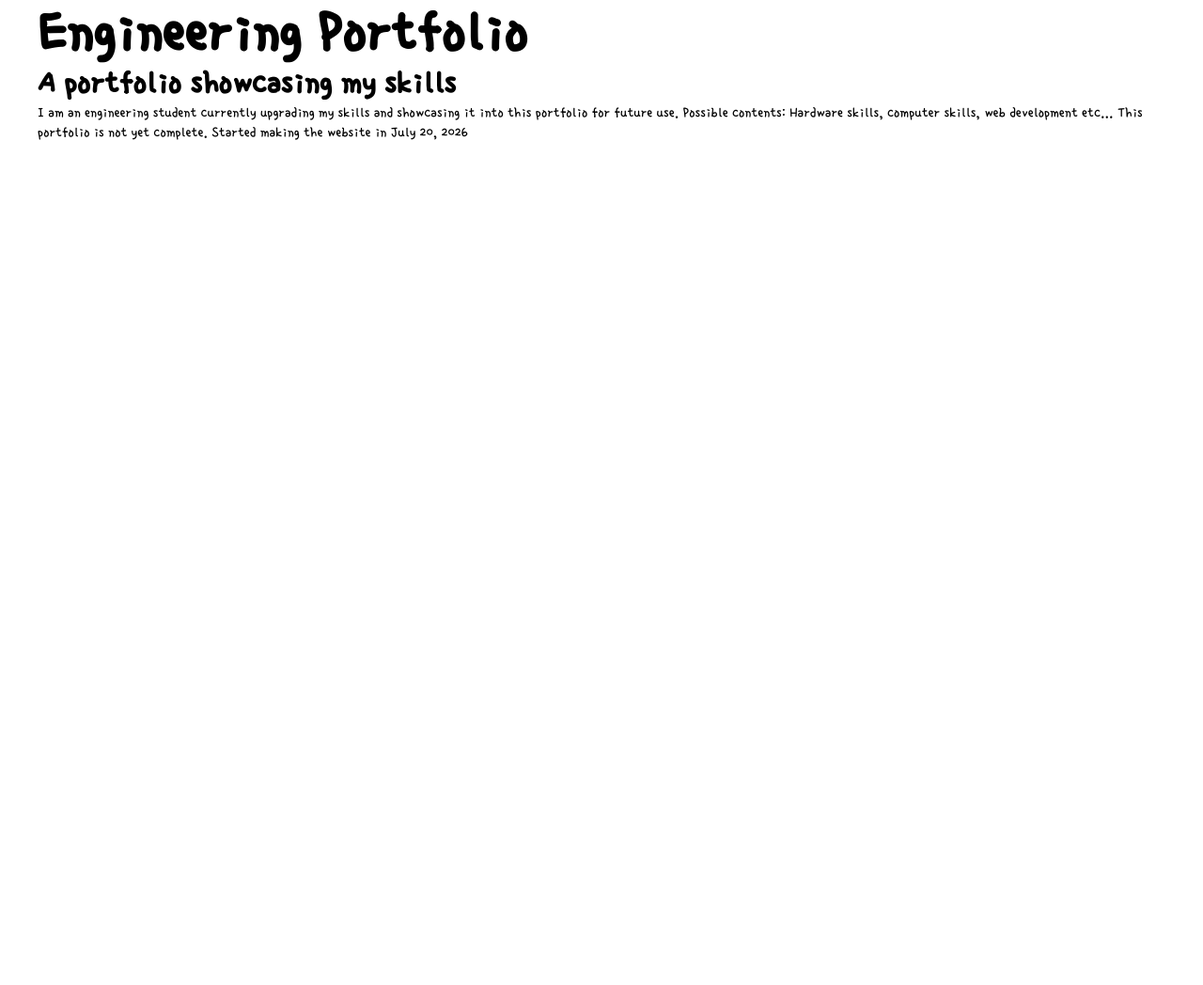
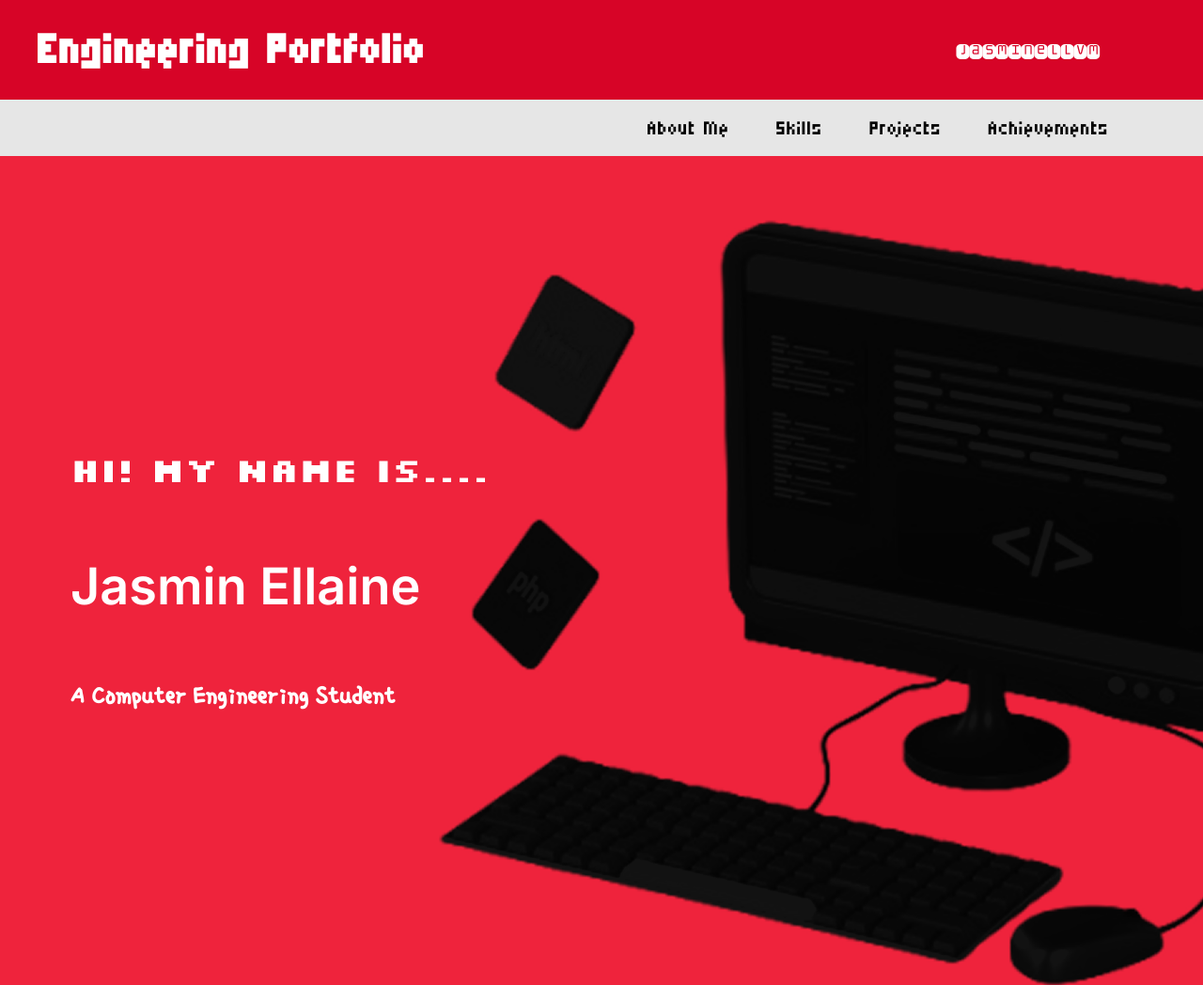
Before and after one commit to jasminellvm/jasminellvm.github.io, a plain HTML site: page index.html in a window 1280 px wide. Shown: the top 1048 px of the page at 94% size. Before the commit the page ends 800 px from the top, so only its background shows below. Drawn offline with Linux system fonts and the light colour scheme.

Commit message:
Hero Section and Image Files Relocation

```diff
--- a/index.html
+++ b/index.html
@@ -2,26 +2,113 @@
 <html lang="en">
   <head>
     <meta charset="UTF-8" />
-    <meta name="viewport" content="width=device-width, initial-scale=1.0" />
+    <meta name="viewport" content="width=device-width, initial-scale=1.0"/>
     <title>Engineering Portfolio</title>
-    <link rel="stylesheet" href="/style.css" />
+    <link rel="stylesheet" href="/style.css"/>
     <script src="/script.js" defer></script>
-    <link rel="icon" type="image/png" href="/favicon-96x96.png" sizes="96x96" />
-    <link rel="icon" type="image/svg+xml" href="/favicon.svg" />
-    <link rel="shortcut icon" href="/favicon.ico" />
-    <link rel="apple-touch-icon" sizes="180x180" href="/apple-touch-icon.png" />
-    <link rel="manifest" href="/site.webmanifest" />
+    <link rel="icon" type="image/png" href="/favicon/favicon-96x96.png" sizes="96x96" />
+    <link rel="icon" type="image/svg+xml" href="/favicon/favicon.svg" />
+    <link rel="shortcut icon" href="/favicon/favicon.ico" />
+    <link rel="apple-touch-icon" sizes="180x180" href="/favicon/apple-touch-icon.png" />
+    <link rel="manifest" href="/favicon/site.webmanifest" />
   </head>
+
   <body>
-    <div class="wrapper">
-      <h1>Engineering Portfolio</h1>
-      <h2>A portfolio showcasing my skills</h2>
-      <p>
-        I am an engineering student currently upgrading my skills and showcasing
-        it into this portfolio for future use. Possible contents: Hardware skills,
-        computer skills, web development etc... This portfolio is not yet
-        complete. Started making the website in July 20, 2026
-      </p>
-    </div>
+    <header id="main-header">
+      <div class="header">
+        <div class = "max-width">
+          <!-- COMPONENT 1: The Title -->
+          <h1 class="logo">Engineering Portfolio</h1>
+          <span class="name">jasminellvm</span>   <!-- to be on same row -->
+        </div>
+      </div>
+        <!-- COMPONENT 2: Navigation -->
+      <nav class="top-nav">
+        <div class="max-width">
+          <a href="#aboutme">About Me</a>
+          <a href="#skills">Skills</a>
+          <a href="#projects">Projects</a>
+          <a href="#achievements">Achievements</a>
+        </div>
+      </nav>
+    </header>
+
+    <main>
+      <section class="hero" id="hero">
+        <div class="max-width">
+          <div class="hero-content">
+            <div class="greet-first-line">
+              <h1>Hi! My name is....</h1>
+            </div>
+            <div class="greet-second-line">
+              <h2>Jasmin Ellaine</h2>
+            </div>
+            <div class="greet-third-line">
+              <h3>A Computer Engineering Student</h3>
+            </div>
+          </div>
+        </div>
+      </section>
+      <!-- 1. ABOUT ME SECTION -->
+      <section class="aboutme" id="aboutme">
+        <div class="max-width">
+          <h2>About Me</h2>
+          <p>Your paragraph text goes here...</p>
+        </div>
+      </section>
+
+      <!-- 2. SKILLS SECTION -->
+      <section class="skills" id="skills">
+        <div class="max-width">
+          <h2>Skills</h2>
+          <p>Your skills list goes here...</p>
+        </div>
+      </section>
+
+      <!-- 3. PROJECTS SECTION -->
+      <section class="projects" id="projects">
+        <div class="max-width">
+          <h2>Projects</h2>
+          <p>Your skills list goes here...</p>
+        </div>
+      </section>
+
+      <!-- 4. ACHIEVEMENTS SECTION -->
+      <section class="achievements" id="achievements">
+        <div class="max-width">
+          <h2>Achievements</h2>
+          <p>Your skills list goes here...</p>
+        </div>
+      </section>
+    </main>
+
+    <footer aria-label="Contact and Social Media">
+      <!-- The invisible label for screen readers -->
+      <div class="max-width">
+        <div class="social-icons-container">
+          <!-- Gmail Link -->
+          <a
+            href="mailto:manguray.jasminellaine@gmail.com"
+            target="_blank"
+            rel="noopener"
+          >
+            <img src="/img/gmail-logo.svg" alt="Google Email" />
+            <!-- Mandatory alt text for the icon -->
+          </a>
+
+          <!-- GitHub Link -->
+          <a href="https://github.com" target="_blank" rel="noopener">
+            <img src="/img/github-logo.svg" alt="GitHub Profile" />
+            <!-- Mandatory alt text for the icon -->
+          </a>
+
+          <!-- LinkedIn Link -->
+          <a href="https://linkedin.com" target="_blank" rel="noopener">
+            <img src="/img/linkedin-logo.svg" alt="LinkedIn Profile" />
+            <!-- Mandatory alt text for the icon -->
+          </a>
+        </div>
+      </div>
+    </footer>
   </body>
 </html>
--- a/style.css
+++ b/style.css
@@ -1,51 +1,50 @@
-@layer global {
 /* micro-5-regular - latin */
 @font-face {
   font-display: swap; /* Check https://developer.mozilla.org/en-US/docs/Web/CSS/@font-face/font-display for other options. */
-  font-family: 'Micro 5';
+  font-family: "Micro 5";
   font-style: normal;
   font-weight: 400;
-  src: url('/fonts/micro-5-v2-latin-regular.woff2') format('woff2'); /* Chrome 36+, Opera 23+, Firefox 39+, Safari 12+, iOS 10+ */
+  src: url("/fonts/micro-5-v2-latin-regular.woff2") format("woff2"); /* Chrome 36+, Opera 23+, Firefox 39+, Safari 12+, iOS 10+ */
 }
 /* monofett-regular - latin */
 @font-face {
   font-display: swap; /* Check https://developer.mozilla.org/en-US/docs/Web/CSS/@font-face/font-display for other options. */
-  font-family: 'Monofett';
+  font-family: "Monofett";
   font-style: normal;
   font-weight: 400;
-  src: url('/fonts/monofett-v24-latin-regular.woff2') format('woff2'); /* Chrome 36+, Opera 23+, Firefox 39+, Safari 12+, iOS 10+ */
+  src: url("/fonts/monofett-v24-latin-regular.woff2") format("woff2"); /* Chrome 36+, Opera 23+, Firefox 39+, Safari 12+, iOS 10+ */
 }
 /* silkscreen-regular - latin */
 @font-face {
   font-display: swap; /* Check https://developer.mozilla.org/en-US/docs/Web/CSS/@font-face/font-display for other options. */
-  font-family: 'Silkscreen';
+  font-family: "Silkscreen";
   font-style: normal;
   font-weight: 400;
-  src: url('/fonts/silkscreen-v6-latin-regular.woff2') format('woff2'); /* Chrome 36+, Opera 23+, Firefox 39+, Safari 12+, iOS 10+ */
+  src: url("/fonts/silkscreen-v6-latin-regular.woff2") format("woff2"); /* Chrome 36+, Opera 23+, Firefox 39+, Safari 12+, iOS 10+ */
 }
 /* silkscreen-700 - latin */
 @font-face {
   font-display: swap; /* Check https://developer.mozilla.org/en-US/docs/Web/CSS/@font-face/font-display for other options. */
-  font-family: 'Silkscreen';
+  font-family: "Silkscreen 700";
   font-style: normal;
   font-weight: 700;
-  src: url('/fonts/silkscreen-v6-latin-700.woff2') format('woff2'); /* Chrome 36+, Opera 23+, Firefox 39+, Safari 12+, iOS 10+ */
+  src: url("/fonts/silkscreen-v6-latin-700.woff2") format("woff2"); /* Chrome 36+, Opera 23+, Firefox 39+, Safari 12+, iOS 10+ */
 }
 /* inter-600 - latin */
 @font-face {
   font-display: swap; /* Check https://developer.mozilla.org/en-US/docs/Web/CSS/@font-face/font-display for other options. */
-  font-family: 'Inter';
+  font-family: "Inter";
   font-style: normal;
   font-weight: 600;
-  src: url('/fonts/inter-v20-latin-600.woff2') format('woff2'); /* Chrome 36+, Opera 23+, Firefox 39+, Safari 12+, iOS 10+ */
+  src: url("/fonts/inter-v20-latin-600.woff2") format("woff2"); /* Chrome 36+, Opera 23+, Firefox 39+, Safari 12+, iOS 10+ */
 }
 /* single-day-regular - korean */
 @font-face {
   font-display: swap; /* Check https://developer.mozilla.org/en-US/docs/Web/CSS/@font-face/font-display for other options. */
-  font-family: 'Single Day';
+  font-family: "Single Day";
   font-style: normal;
   font-weight: 400;
-  src: url('/fonts/single-day-v19-korean-regular.woff2') format('woff2'); /* Chrome 36+, Opera 23+, Firefox 39+, Safari 12+, iOS 10+ */
+  src: url("/fonts/single-day-v19-korean-regular.woff2") format("woff2"); /* Chrome 36+, Opera 23+, Firefox 39+, Safari 12+, iOS 10+ */
 }
 
 /* Fonts */
@@ -53,38 +52,38 @@
   --fs-15: calc(15 / 16 * 1rem);
   --fs-16: calc(16 / 16 * 1rem);
   --fs-24: calc(24 / 16 * 1rem);
+  --fs-30: calc(30 / 16 * 1rem);
   --fs-32: calc(32 / 16 * 1rem);
   --fs-36: calc(36 / 16 * 1rem);
   --fs-40: calc(40 / 16 * 1rem);
   --fs-48: calc(48 / 16 * 1rem);
   --fs-64: calc(64 / 16 * 1rem);
+  --fs-70: calc(70 / 16 * 1rem);
   --fs-80: calc(80 / 16 * 1rem);
 
   /* Mobile FSize */
   --font-size-banner-title: var(--fs-40);
   --font-size-banner-name: var(--fs-15);
-    --font-size-greeting: var(--fs-40);
-    --font-size-name: var(--fs-32);
+  --font-size-greeting: var(--fs-15);
+  --font-size-name: var(--fs-24);
   --font-size-shortabout: var(--fs-24);
-    --font-size--topnav: var(--fs-16);
-    --font-size--sectiontitle: var(--fs-16);
+  --font-size-topnav: var(--fs-16);
+  --font-size-sectiontitle: var(--fs-16);
   --font-size-headerfooter: var(--fs-32);
 
-
   /* Desktop FSize*/
-    @media (width >= calc(600 / 16 * 1rem)){
-        --font-size-banner-title: var(--fs-80);
-        --font-size-banner-name: var(--fs-32);
-        --font-size-greeting: var(--fs-64);
-        --font-size-name: var(--fs-64);
-        --font-size-shortabout: var(--fs-48);
-        --font-size-topnav: var(--fs-32);
+  @media (width >= calc(600 / 16 * 1rem)) {
+    /* more than 600 is desktop size */
+    --font-size-banner-title: var(--fs-64);
+    --font-size-banner-name: var(--fs-24);
+    --font-size-greeting: var(--fs-24);
+    --font-size-name: var(--fs-36);
+    --font-size-shortabout: var(--fs-24);
+    --font-size-topnav: var(--fs-30);
     --font-size-sectiontitle: var(--fs-36);
     --font-size-headerfooter: var(--fs-48);
   }
 }
-
-
 
 /* Colors */
 :root {
@@ -104,67 +103,126 @@
   --color-text-white: var(--c-white);
 }
 
-*,
-*::before,
-*::after{
-    box-sizing: border-box;
+/* Scales */
+:root {
+  /* Mobile Scales */
+  --hero-bg-size: 500px 900px;
+  --hero-padding: 50px 0px;
+  --hero-height: 90vh;
+  --hero-min-height: 100px;
+  --hero-greet1-line-height: 100px;
+  --hero-greet2-line-height: 150px;
+  --top-nav-gap: 25px;
+
+  /* Desktop Scales */
+  @media (width >= calc(600 / 16 * 1rem)) {
+    --hero-bg-size: 1600px 1000px;
+    --hero-padding: 200px 75px;
+    --hero-height: 110vh;
+    --hero-min-height: 900px;
+    --hero-greet1-line-height: 50px;
+    --hero-greet2-line-height: 200px;
+    --top-nav-gap: 50px;
+  }
 }
 
 * {
-    margin: 0;
+  /** to remove margin (set to zero) and cover the whole webpage **/
+  margin: 0px;
 }
 
-body {
-    font-family: "Single Day", Arial, Helvetica, sans-serif; /* FOR MAIN FONT */
-    line-height: 1.3;
-    color: var(--color-text-blk);
-}
-
-
-h1, h2, h3 {
-    line-height: 1.1;
-}
-h1 {
-    font-size: var(--font-size-greeting);
-}
-h2 {
-    font-size: var(--font-size-sectiontitle);
-}
-h3 {
-    font-size: var(--font-size-headerfooter);
-}
-
-
 a {
+  /** to remove underlines after visiting the hyperlink **/
   text-decoration: none;
 }
 
 img,
 picture,
 svg {
-    max-width: 100%
+  max-width: 100%;
   display: block;
 }
 
-.wrapper {
-    width: min(calc(100% - 50px), calc(1200 / 16 * 1rem));
-    margin-inline: auto;
+@layer component {
+  /* STYLING */
+  /* HERO */
+  .hero {
+    display: flex;
+    background: url("/img/hero-section-bg.png") no-repeat center;
+    background-size: var(--hero-bg-size);
+    height: var(--hero-height);
+    min-height: var(--hero-min-height);
+    color: var(--color-text-white);
   }
+  .hero .max-width {
+    display: flex;
+    max-width: 2000px;
+    padding: var(--hero-padding);
+    margin: auto;
+    align-items: center;
+  }
+  .hero .greet-first-line {
+    font-family: "Silkscreen 700", Arial, Helvetica, sans-serif;
+    font-size: var(--font-size-greeting);
+    white-space: nowrap;
+    line-height: var(--hero-greet1-line-height);
+  }
+  .hero .greet-second-line {
+    font-family: "Inter", Arial, Helvetica, sans-serif;
+    font-size: var(--font-size-name);
+    line-height: var(--hero-greet2-line-height);
+  }
+  .hero .greet-third-line {
+    font-family: "Single Day", Arial, Helvetica, sans-serif;
+    font-size: var(--font-size-shortabout);
   }
 
+  /* HEADER BAR*/
+  .header {
+    position: sticky;
+    width: 100%;
+    padding: 20px 0;
+    background: var(--c-flagred);
+  }
+  .header .max-width {
+    max-width: 2000px;
+    padding: 1px 40px;
+    margin: auto;
 
-@layer component {
-
+    /* for name */
+    display: flex;
+    align-items: center;
+    justify-content: space-between;
+  }
+  .header .logo {
+    color: var(--c-white);
+    font-size: var(--font-size-banner-title);
+    font-family: "Micro 5", Arial, Helvetica, sans-serif;
+  }
+  .header .name {
+    padding: 5px 70px;
+    color: var(--c-white);
+    font-size: var(--font-size-banner-name);
+    font-family: "Monofett", Arial, Helvetica, sans-serif;
   }
 
+  /* NAVIGATION BAR */
+  .top-nav {
+    padding: 15px 100px;
+    background: var(--c-lightgray);
+  }
+  .top-nav a {
+    color: var(--color-text-blk);
+    font-size: var(--font-size-topnav);
+    font-family: "Micro 5", Arial, Helvetica, sans-serif;
+  }
+  .top-nav .max-width {
+    display: flex;
+    align-items: center;
+    justify-content: flex-end;
+    gap: var(--top-nav-gap);
+    white-space: nowrap;
+  }
 
-@layer utility {
-    .visually-hidden {
-  position: absolute;
-  left:     -10000px;
-  top:      auto;
-  width:    1px;
-  height:   1px;
-  overflow: hidden;
+  /* WEB SECTIONS */
 }
-}
```
Also changed, not shown: favicon/apple-touch-icon.png (renamed from apple-touch-icon.png), favicon/favicon-96x96.png (renamed from favicon-96x96.png), favicon/favicon.ico (renamed from favicon.ico), favicon/favicon.svg (renamed from favicon.svg), favicon/site.webmanifest (renamed from site.webmanifest), favicon/web-app-manifest-192x192.png (renamed from web-app-manifest-192x192.png), favicon/web-app-manifest-512x512.png (renamed from web-app-manifest-512x512.png), img/github-logo.svg (added), img/gmail-logo.svg (added), img/hero-section-bg.png (added), img/linkedin-logo.svg (added). Lines whose indentation alone changed are shown as unchanged.
